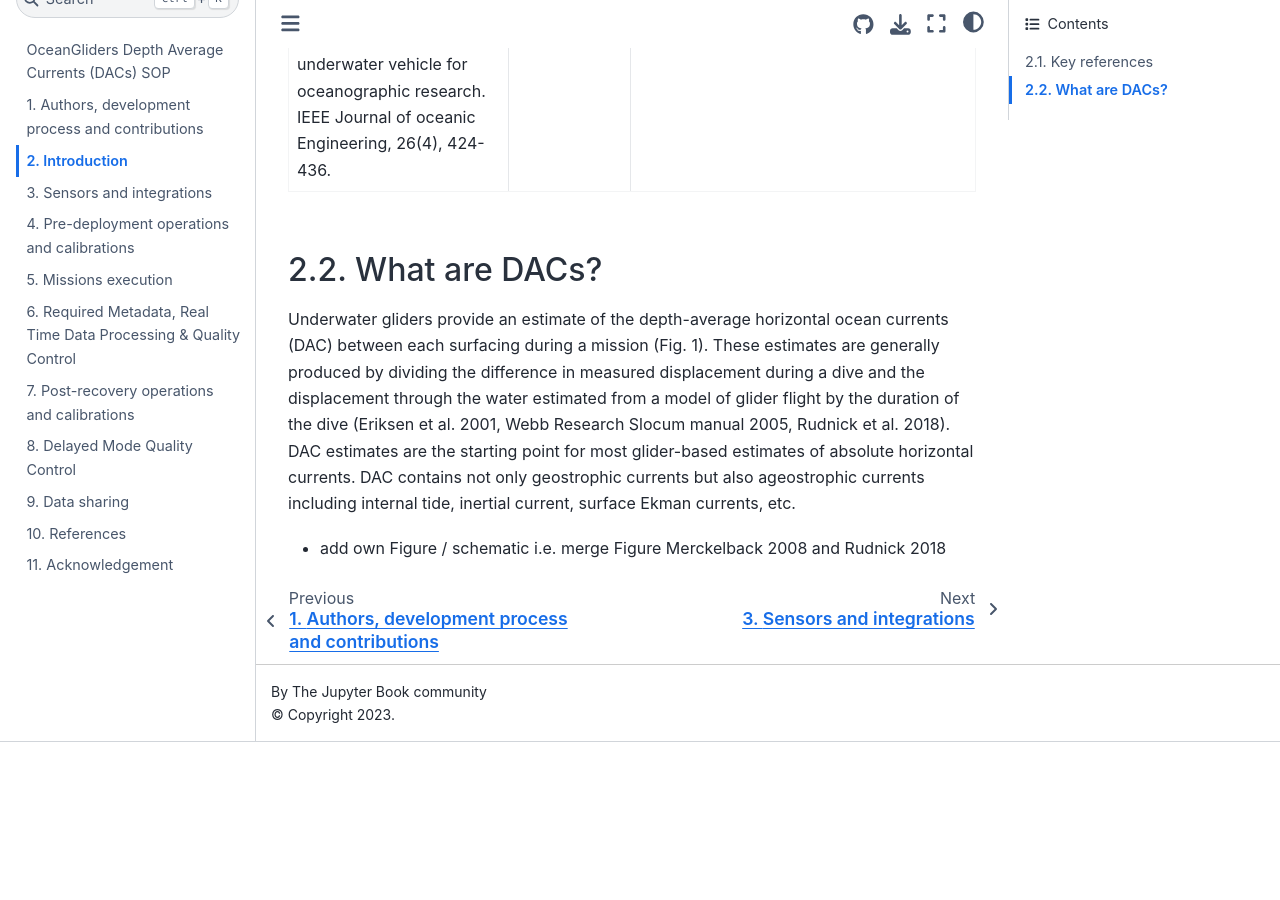
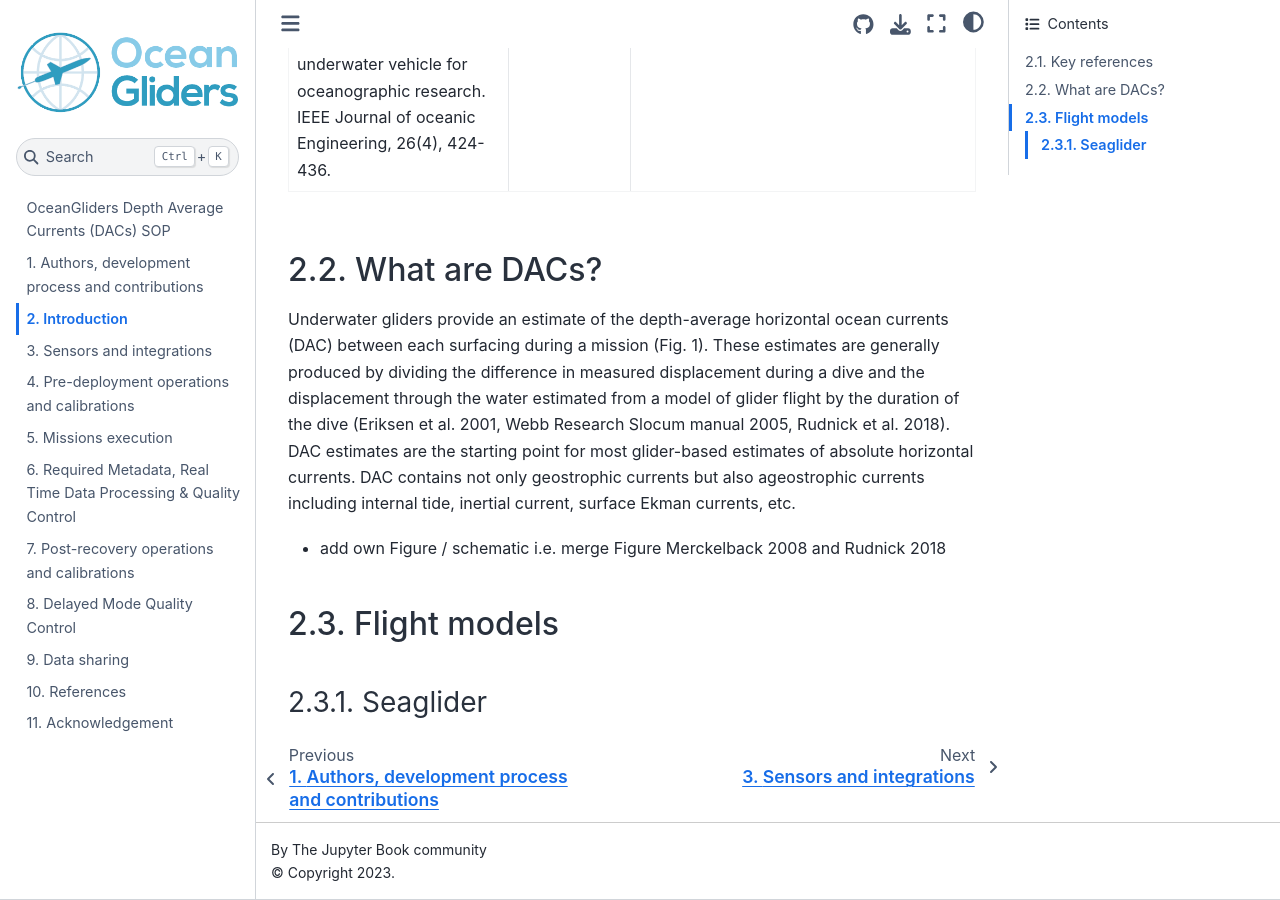
Before and after one commit to OceanGlidersCommunity/DepthAverageCurrents_SOP, a Jupyter Book: the page built from sections/DACs_introduction.md, in a window 1280 px wide and 900 px high, scrolled down 3211 px. Built offline with Jupyter Book 1.0.4 settings and Sphinx 7.4.7 and the Sphinx Book theme 1.1.4, drawn with Linux system fonts in a browser that asks for light colours; before the commit the page ends 3953 px from its top, so only the background shows below that.

Commit message:
created flight models subsection

```diff
--- a/sections/DACs_introduction.md
+++ b/sections/DACs_introduction.md
@@ -30,3 +30,7 @@ DAC estimates are the starting point for most glider-based estimates of absolute
 DAC contains not only geostrophic currents but also ageostrophic currents including internal tide, inertial current, surface Ekman currents, etc.
 
 - add own Figure / schematic i.e. merge Figure Merckelback 2008 and Rudnick 2018
+
+## Flight models
+
+### Seaglider
```
